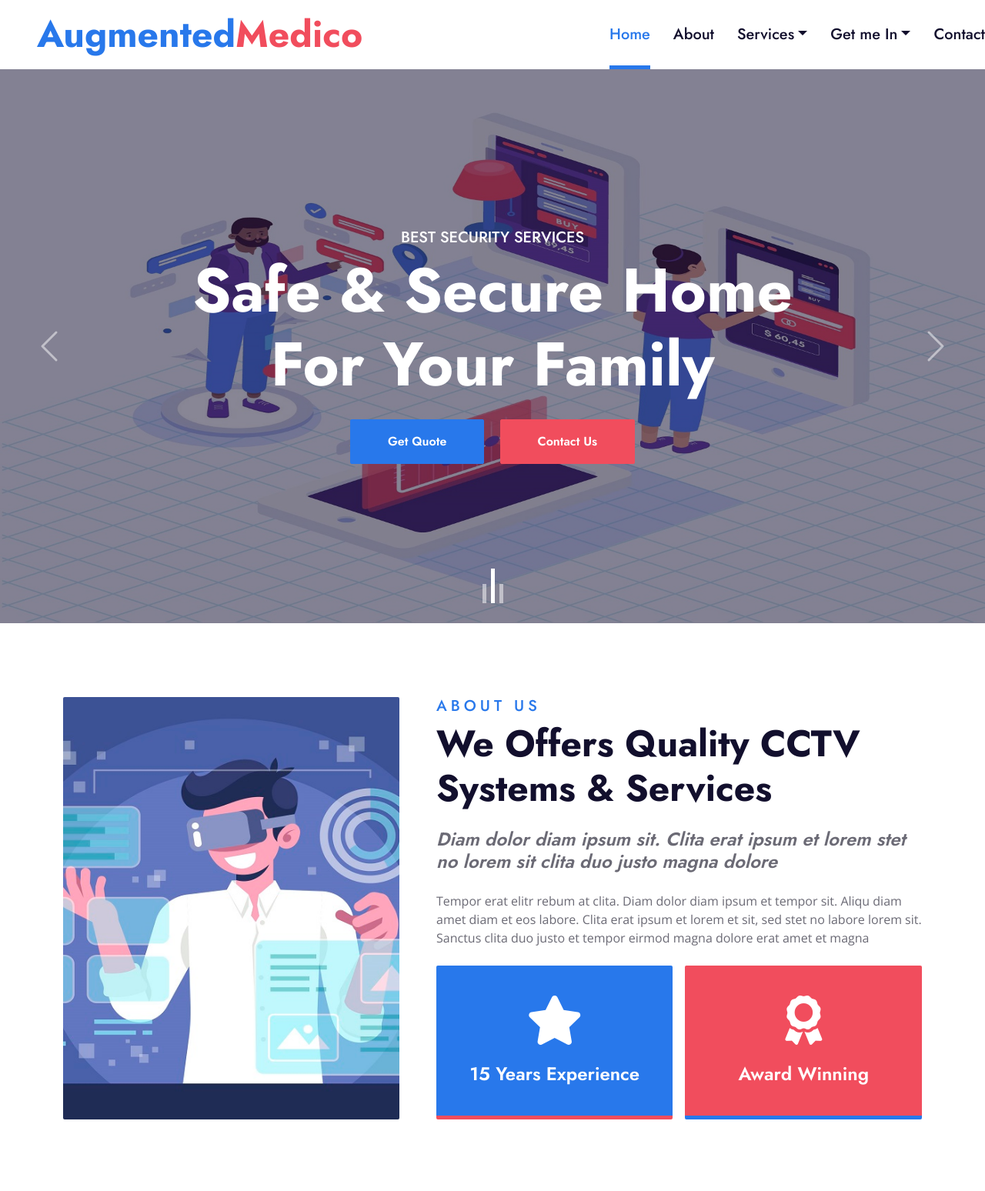
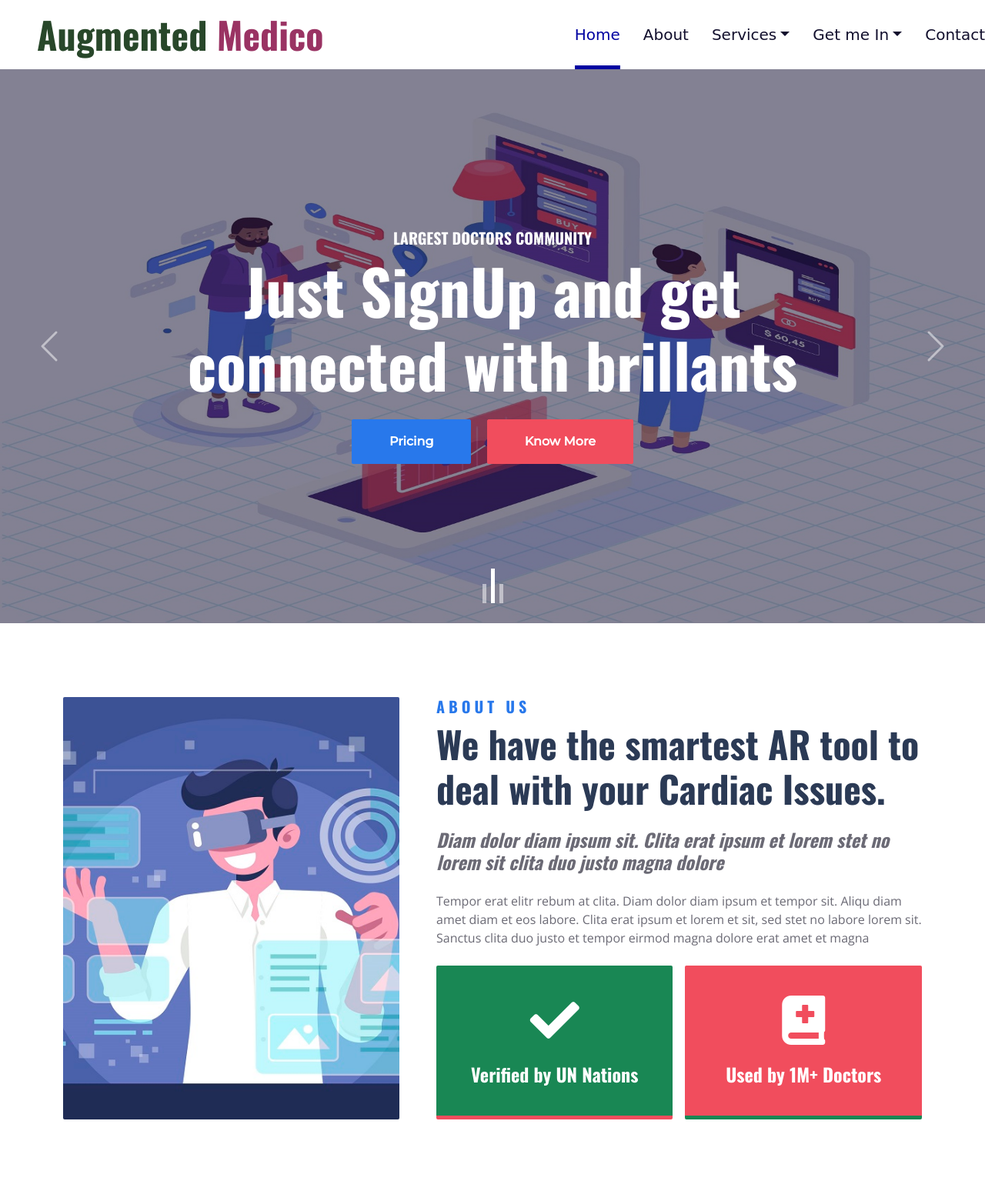
Before and after one commit to DeepakKumarKhatri/AR-Heart-Surgery-Disease-Prediction, a plain HTML site: page index.html in a window 1280 px wide. Shown: the top 1548 px of the page at 77% size. Drawn offline with nearby package versions, Linux system fonts and the light colour scheme; files whose address does not match are found by name; a web font is replaced by a local one.

Commit message:
footer added+fonts changed

```diff
--- a/code/frontend/css/style.css
+++ b/code/frontend/css/style.css
@@ -1,4 +1,8 @@
 /********** Template CSS **********/
+@import url('https://fonts.googleapis.com/css2?family=Zen+Dots&display=swap');
+@import url('https://fonts.googleapis.com/css2?family=Montserrat:wght@500&display=swap');
+@import url('https://fonts.googleapis.com/css2?family=Oswald:wght@700&display=swap');
+
 *{
     margin: 0;
     padding: 0;
@@ -6,8 +10,8 @@
 }
 
 :root {
-    --primary: #2878EB;
-    --secondary: #F14D5D;
+    --primary: #0002A1;
+    --secondary: #FB2576;
     --light: #ECF4FF;
     --dark: #120F2D;
 }
@@ -23,23 +27,37 @@
 h1,
 h2,
 .font-weight-bold {
+    color: #2B3A55;
+    font-family: 'Oswald', sans-serif;
     font-weight: 700 !important;
 }
 
 h3,
 h4,
 .font-weight-semi-bold {
+    color: #2B3A55;
+    font-family: 'Oswald', sans-serif;
     font-weight: 600 !important;
 }
 
 h5,
 h6,
 .font-weight-medium {
+    color: #2B3A55;
+    font-family: 'Oswald', sans-serif;
     font-weight: 500 !important;
 }
 
+.title-primary{
+    color: #28472a;
+}
+.title-secondary{
+    color: #9a3363;
+}
+
+
 .btn {
-    font-family: 'Jost', sans-serif;
+    font-family: 'Montserrat', sans-serif;
     font-weight: 600;
     transition: .5s;
 }
@@ -93,7 +111,7 @@
 }
 
 .navbar-light .navbar-nav .nav-link {
-    font-family: 'Jost', sans-serif;
+    font-family: 'Zen Dots', cursive;
     position: relative;
     margin-left: 30px;
     padding: 30px 0;
--- a/index.html
+++ b/index.html
@@ -39,7 +39,7 @@
      <!-- Navbar Section Start -->
      <nav class="navbar navbar-expand-lg bg-white navbar-light shadow-sm py-3 py-lg-0 px-3 px-lg-0">
         <a href="index.html" class="navbar-brand ms-lg-5">
-            <h1 class="display-5 m-0 text-primary">Augmented<span class="text-secondary">Medico</span></h1>
+            <h1 class="title-name display-5 m-0 text-primary"><span class="title-primary">Augmented</span><span class="title-secondary" > Medico</span></h1>
         </a>
         <button class="navbar-toggler" type="button" data-bs-toggle="collapse" data-bs-target="#navbarCollapse">
             <span class="navbar-toggler-icon"></span>
@@ -85,10 +85,10 @@
                     <img class="w-100" src="/code/frontend/assests/crousalItem1.jpg" alt="Image">
                     <div class="carousel-caption d-flex flex-column align-items-center justify-content-center">
                         <div class="p-3" style="max-width: 900px;">
-                            <h5 class="text-white text-uppercase animated bounceInDown">Best Security Services</h5>
-                            <h1 class="display-1 text-white mb-md-4 animated zoomIn">Safe & Secure Home For Your Family</h1>
-                            <a href="" class="btn btn-primary py-md-3 px-md-5 me-3 animated slideInLeft">Get Quote</a>
-                            <a href="" class="btn btn-secondary py-md-3 px-md-5 animated slideInRight">Contact Us</a>
+                            <h5 class="text-white text-uppercase animated bounceInDown">DISEASE PREDICTION</h5>
+                            <h1 class="display-1 text-white mb-md-4 animated zoomIn">Give us your scan, we will do the rest</h1>
+                            <a href="" class="btn btn-primary py-md-3 px-md-5 me-3 animated slideInLeft">Pricing</a>
+                            <a href="" class="btn btn-secondary py-md-3 px-md-5 animated slideInRight">Know More</a>
                         </div>
                     </div>
                 </div>
@@ -96,10 +96,10 @@
                     <img class="w-100" src="/code/frontend/assests/crousalItem2.jpg" alt="Image">
                     <div class="carousel-caption d-flex flex-column align-items-center justify-content-center">
                         <div class="p-3" style="max-width: 900px;">
-                            <h5 class="text-white text-uppercase animated bounceInDown">Best Security Services</h5>
-                            <h1 class="display-1 text-white mb-md-4 animated zoomIn">Safe & Secure Home For Your Family</h1>
-                            <a href="" class="btn btn-primary py-md-3 px-md-5 me-3 animated slideInLeft">Get Quote</a>
-                            <a href="" class="btn btn-secondary py-md-3 px-md-5 animated slideInRight">Contact Us</a>
+                            <h5 class="text-white text-uppercase animated bounceInDown">LARGEST DOCTORS COMMUNITY</h5>
+                            <h1 class="display-1 text-white mb-md-4 animated zoomIn">Just SignUp and get connected with brillants</h1>
+                            <a href="" class="btn btn-primary py-md-3 px-md-5 me-3 animated slideInLeft">Pricing</a>
+                            <a href="" class="btn btn-secondary py-md-3 px-md-5 animated slideInRight">Know More</a>
                         </div>
                     </div>
                 </div>
@@ -107,10 +107,10 @@
                     <img class="w-100" src="/code/frontend/assests/crousalItem3.jpg" alt="Image">
                     <div class="carousel-caption d-flex flex-column align-items-center justify-content-center">
                         <div class="p-3" style="max-width: 900px;">
-                            <h5 class="text-white text-uppercase animated bounceInDown">Best Security Services</h5>
-                            <h1 class="display-1 text-white mb-md-4 animated zoomIn">Safe & Secure Home For Your Family</h1>
-                            <a href="" class="btn btn-primary py-md-3 px-md-5 me-3 animated slideInLeft">Get Quote</a>
-                            <a href="" class="btn btn-secondary py-md-3 px-md-5 animated slideInRight">Contact Us</a>
+                            <h5 class="text-white text-uppercase animated bounceInDown">AUGMENTO SURGERON</h5>
+                            <h1 class="display-1 text-white mb-md-4 animated zoomIn">Your guide In Cardiac Surgery</h1>
+                            <a href="" class="btn btn-primary py-md-3 px-md-5 me-3 animated slideInLeft">Pricing</a>
+                            <a href="" class="btn btn-secondary py-md-3 px-md-5 animated slideInRight">Know More</a>
                         </div>
                     </div>
                 </div>
@@ -143,21 +143,21 @@
                 <div class="col-lg-7">
                     <div class="mb-4">
                         <h5 class="text-primary text-uppercase" style="letter-spacing: 5px;">About Us</h5>
-                        <h1 class="display-5 mb-0">We Offers Quality CCTV Systems & Services</h1>
+                        <h1 class="display-5 mb-0">We have the smartest AR tool to deal with your Cardiac Issues.</h1>
                     </div>
                     <h4 class="text-body fst-italic mb-4">Diam dolor diam ipsum sit. Clita erat ipsum et lorem stet no lorem sit clita duo justo magna dolore</h4>
                     <p class="mb-4">Tempor erat elitr rebum at clita. Diam dolor diam ipsum et tempor sit. Aliqu diam amet diam et eos labore. Clita erat ipsum et lorem et sit, sed stet no labore lorem sit. Sanctus clita duo justo et tempor eirmod magna dolore erat amet et magna</p>
                     <div class="row g-3">
                         <div class="col-sm-6 wow zoomIn" data-wow-delay="0.6s">
-                            <div class="bg-primary d-flex flex-column justify-content-center text-center border-bottom border-5 border-secondary rounded p-3" style="height: 200px;">
-                                <i class="fa fa-star fa-4x text-white mb-4"></i>
-                                <h4 class="text-white mb-0">15 Years Experience</h4>
+                            <div class="bg-success d-flex flex-column justify-content-center text-center border-bottom border-5 border-secondary rounded p-3" style="height: 200px;">
+                                <i class="fa fa-check fa-4x text-white mb-4"></i>
+                                <h4 class="text-white mb-0">Verified by UN Nations</h4>
                             </div>
                         </div>
                         <div class="col-sm-6 wow zoomIn" data-wow-delay="0.9s">
-                            <div class="bg-secondary d-flex flex-column justify-content-center text-center border-bottom border-5 border-primary rounded p-3" style="height: 200px;">
-                                <i class="fa fa-award fa-4x text-white mb-4"></i>
-                                <h4 class="text-white mb-0">Award Winning</h4>
+                            <div class="bg-secondary d-flex flex-column justify-content-center text-center border-bottom border-5 border-success rounded p-3" style="height: 200px;">
+                                <i class="fa fa-book-medical fa-4x text-white mb-4"></i>
+                                <h4 class="text-white mb-0">Used by 1M+ Doctors</h4>
                             </div>
                         </div>
                     </div>
@@ -457,7 +457,7 @@
 
 
     <!-- Footer Start -->
-    <div class="container-fluid bg-dark text-light mt-5 py-5 wow fadeInUp" data-wow-delay="0.1s">
+    <div class="container-fluid bg-dark text-light mt-5 py-5 wow fadeInUp justify-content-center" data-wow-delay="0.1s">
         <div class="container pt-5">
             <div class="row g-5">
                 <div class="col-lg-3 col-md-6">
@@ -465,37 +465,28 @@
                     <div class="d-flex flex-column justify-content-start">
                         <a class="text-light mb-2" href="#"><i class="bi bi-arrow-right text-primary me-2"></i>Home</a>
                         <a class="text-light mb-2" href="#"><i class="bi bi-arrow-right text-primary me-2"></i>About Us</a>
-                        <a class="text-light mb-2" href="#"><i class="bi bi-arrow-right text-primary me-2"></i>Our Services</a>
-                        <a class="text-light mb-2" href="#"><i class="bi bi-arrow-right text-primary me-2"></i>Latest Blog</a>
+                        <a class="text-light mb-2" href="#"><i class="bi bi-arrow-right text-primary me-2"></i>Services</a>
+                        <a class="text-light mb-2" href="#"><i class="bi bi-arrow-right text-primary me-2"></i>Testimonials</a>
                         <a class="text-light" href="#"><i class="bi bi-arrow-right text-primary me-2"></i>Contact Us</a>
                     </div>
                 </div>
-                <div class="col-lg-3 col-md-6">
-                    <h3 class="text-white mb-4">Popular Links</h3>
-                    <div class="d-flex flex-column justify-content-start">
-                        <a class="text-light mb-2" href="#"><i class="bi bi-arrow-right text-primary me-2"></i>Home</a>
-                        <a class="text-light mb-2" href="#"><i class="bi bi-arrow-right text-primary me-2"></i>About Us</a>
-                        <a class="text-light mb-2" href="#"><i class="bi bi-arrow-right text-primary me-2"></i>Our Services</a>
-                        <a class="text-light mb-2" href="#"><i class="bi bi-arrow-right text-primary me-2"></i>Latest Blog</a>
-                        <a class="text-light" href="#"><i class="bi bi-arrow-right text-primary me-2"></i>Contact Us</a>
-                    </div>
-                </div>
+
                 <div class="col-lg-3 col-md-6">
                     <h3 class="text-white mb-4">Get In Touch</h3>
-                    <p class="mb-2"><i class="bi bi-geo-alt text-primary me-2"></i>123 Street, New York, USA</p>
-                    <p class="mb-2"><i class="bi bi-envelope-open text-primary me-2"></i>info@example.com</p>
-                    <p class="mb-0"><i class="bi bi-telephone text-primary me-2"></i>+012 345 67890</p>
+                    <p class="mb-2"><i class="bi bi-geo-alt text-primary me-2"></i>Park Road, Islamabad Capital, Pakistan</p>
+                    <p class="mb-2"><i class="bi bi-envelope-open text-primary me-2"></i>khatrideepak112@gmail.com</p>
+                    <p class="mb-0"><i class="bi bi-telephone text-primary me-2"></i>+92333-3760281</p>
                 </div>
                 <div class="col-lg-3 col-md-6">
                     <h3 class="text-white mb-4">Follow Us</h3>
                     <div class="d-flex">
-                        <a class="btn btn-lg btn-primary btn-lg-square rounded me-2" href="#"><i class="fab fa-twitter fw-normal"></i></a>
-                        <a class="btn btn-lg btn-primary btn-lg-square rounded me-2" href="#"><i class="fab fa-facebook-f fw-normal"></i></a>
-                        <a class="btn btn-lg btn-primary btn-lg-square rounded me-2" href="#"><i class="fab fa-linkedin-in fw-normal"></i></a>
-                        <a class="btn btn-lg btn-primary btn-lg-square rounded" href="#"><i class="fab fa-instagram fw-normal"></i></a>
+                        <a class="btn btn-lg btn-primary btn-lg-square rounded me-2" href="https://twitter.com/DeepKumarKhatri" target="_blank"><i class="fab fa-twitter fw-normal"></i></a>
+                        <a class="btn btn-lg btn-primary btn-lg-square rounded me-2" href="https://www.facebook.com/DevDeeepakKumar" target="_blank"><i class="fab fa-facebook-f fw-normal"></i></a>
+                        <a class="btn btn-lg btn-primary btn-lg-square rounded me-2" href="https://www.linkedin.com/in/deepakkumarkhatri/" target="_blank"><i class="fab fa-linkedin-in fw-normal"></i></a>
+                        <a class="btn btn-lg btn-primary btn-lg-square rounded" href="https://github.com/DeepakKumarKhatri" target="_blank"><i class="fab fa-github fw-normal"></i></a>
                     </div>
                 </div>
-                <div class="col-12">
+                <div class="col-12 justify-content-center">
                     <form class="mx-auto" style="max-width: 600px;">
                         <div class="input-group">
                             <input type="text" class="form-control border-white p-3" placeholder="Your Email">
@@ -510,7 +501,7 @@
         <div class="container">
             <div class="row g-5">
                 <div class="col-md-6 text-center text-md-start">
-                    <p class="mb-md-0">&copy; <a class="text-white border-bottom" href="#"></a>All Rights Reserved.</p>
+                    <p class="mb-md-0">&copy; <a class="text-white border-bottom" href="https://github.com/DeepakKumarKhatri" target="_blank">Deepak Kumar Khatri </a> has all Rights Reserved.</p>
                 </div>
 
             </div>
```
